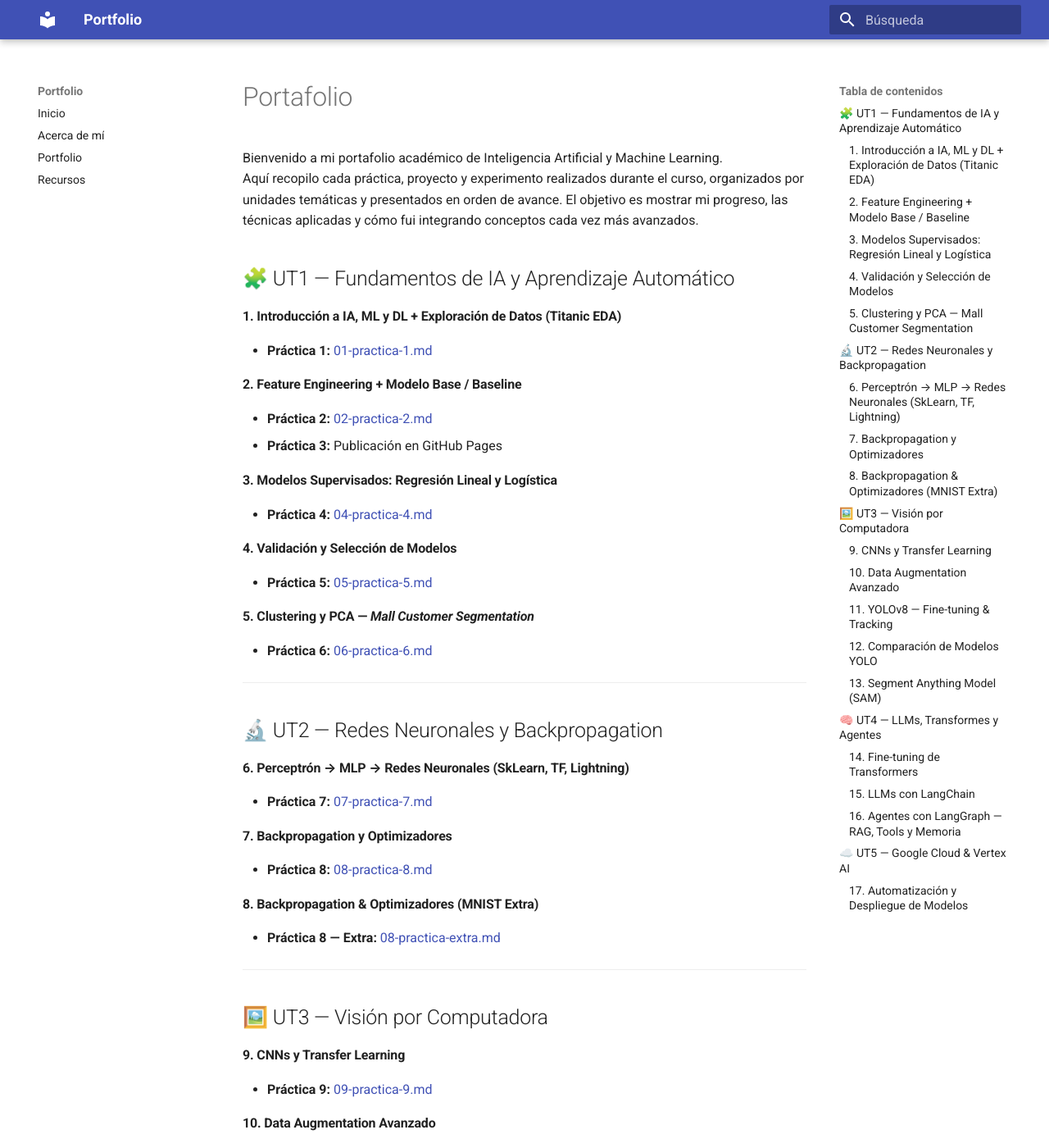
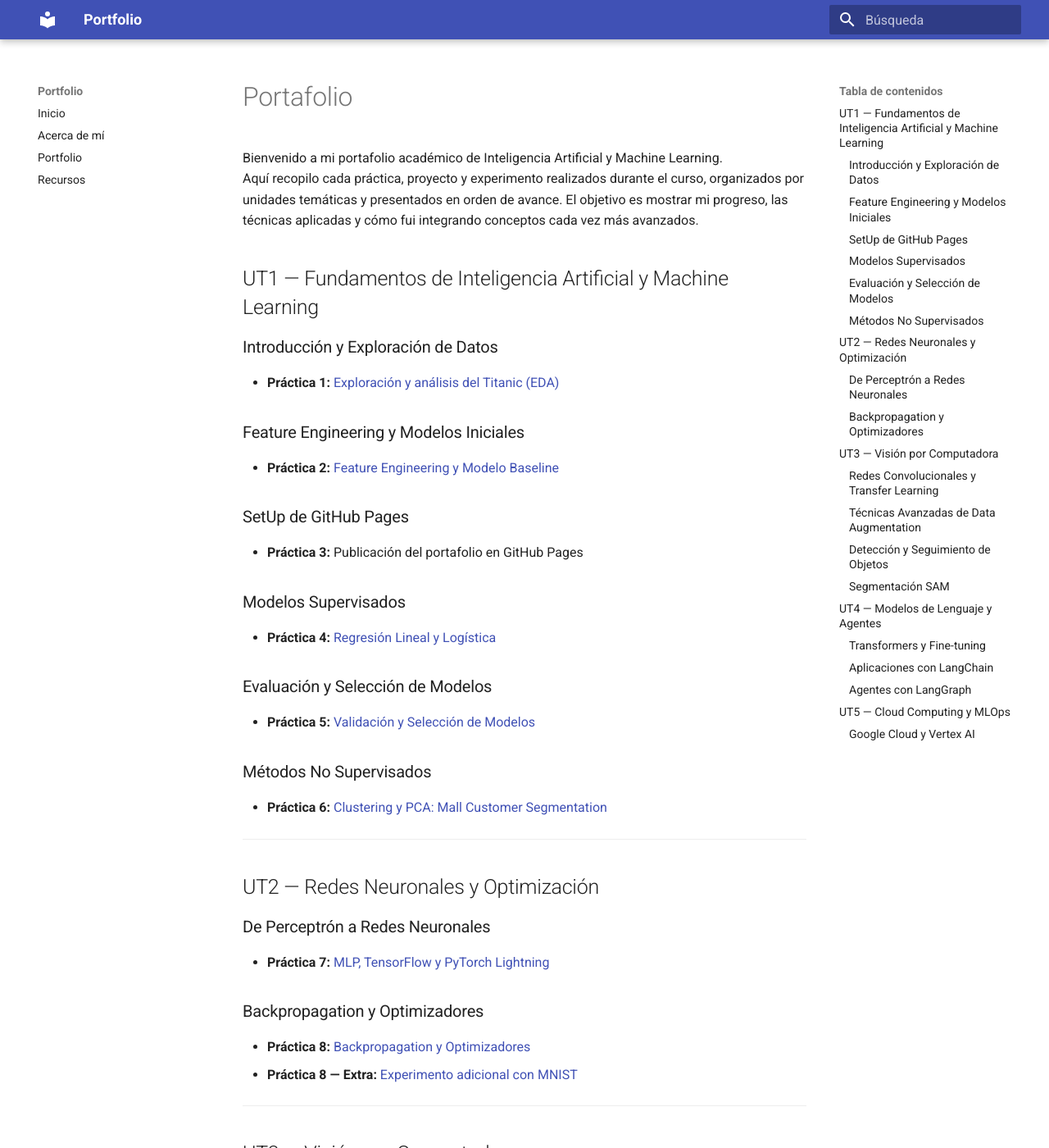
Before and after one commit to Sotogonzalo/IA-portfolio, an MkDocs documentation site: the page built from docs/portfolio/index.md, in a window 1280 px wide and 1400 px high. Shown: the whole window at 82% size. Built offline with MkDocs 1.6.1 and Material for MkDocs 9.7.7, drawn with Linux system fonts in a browser that asks for light colours; some of the changed text lies outside the part shown.

Commit message:
mejora indice.

```diff
--- a/docs/portfolio/index.md
+++ b/docs/portfolio/index.md
@@ -8,70 +8,72 @@ date: 2025-01-01
 Bienvenido a mi portafolio académico de Inteligencia Artificial y Machine Learning.
 Aquí recopilo cada práctica, proyecto y experimento realizados durante el curso, organizados por unidades temáticas y presentados en orden de avance. El objetivo es mostrar mi progreso, las técnicas aplicadas y cómo fui integrando conceptos cada vez más avanzados.
 
-## 🧩 UT1 — Fundamentos de IA y Aprendizaje Automático
-#### 1. Introducción a IA, ML y DL + Exploración de Datos (Titanic EDA)
-- **Práctica 1:** [01-practica-1.md](01-practica-1.md)
+## UT1 — Fundamentos de Inteligencia Artificial y Machine Learning
 
-#### 2. Feature Engineering + Modelo Base / Baseline
-- **Práctica 2:** [02-practica-2.md](02-practica-2.md)
-- **Práctica 3:** Publicación en GitHub Pages
+### Introducción y Exploración de Datos
+- **Práctica 1:** [Exploración y análisis del Titanic (EDA)](01-practica-1.md)
 
-#### 3. Modelos Supervisados: Regresión Lineal y Logística
-- **Práctica 4:** [04-practica-4.md](04-practica-4.md)
+### Feature Engineering y Modelos Iniciales
+- **Práctica 2:** [Feature Engineering y Modelo Baseline](02-practica-2.md)
 
-#### 4. Validación y Selección de Modelos
-- **Práctica 5:** [05-practica-5.md](05-practica-5.md)
+### SetUp de GitHub Pages
+- **Práctica 3:** Publicación del portafolio en GitHub Pages
 
-#### 5. Clustering y PCA — *Mall Customer Segmentation*
-- **Práctica 6:** [06-practica-6.md](06-practica-6.md)
+### Modelos Supervisados
+- **Práctica 4:** [Regresión Lineal y Logística](04-practica-4.md)
+
+### Evaluación y Selección de Modelos
+- **Práctica 5:** [Validación y Selección de Modelos](05-practica-5.md)
+
+### Métodos No Supervisados
+- **Práctica 6:** [Clustering y PCA: Mall Customer Segmentation](06-practica-6.md)
 
 ---
 
-## 🔬 UT2 — Redes Neuronales y Backpropagation
-#### 6. Perceptrón → MLP → Redes Neuronales (SkLearn, TF, Lightning)
-- **Práctica 7:** [07-practica-7.md](07-practica-7.md)
+## UT2 — Redes Neuronales y Optimización
 
-#### 7. Backpropagation y Optimizadores
-- **Práctica 8:** [08-practica-8.md](08-practica-8.md)
+### De Perceptrón a Redes Neuronales
+- **Práctica 7:** [MLP, TensorFlow y PyTorch Lightning](07-practica-7.md)
 
-#### 8. Backpropagation & Optimizadores (MNIST Extra)
-- **Práctica 8 — Extra:** [08-practica-extra.md](08-practica-extra.md)
+### Backpropagation y Optimizadores
+- **Práctica 8:** [Backpropagation y Optimizadores](08-practica-8.md)
+- **Práctica 8 — Extra:** [Experimento adicional con MNIST](08-practica-extra.md)
 
 ---
 
-## 🖼️ UT3 — Visión por Computadora
-#### 9. CNNs y Transfer Learning
-- **Práctica 9:** [09-practica-9.md](09-practica-9.md)
-<!-- #### CNNs y Transfer Learning con TensorFlow/Keras: Pruebas con nuevos datasets - Práctica 9 - Extra: [09-practica-extra.md](09-practica-extra.md) -->
+## UT3 — Visión por Computadora
 
-#### 10. Data Augmentation Avanzado
-- **Práctica 10:** [10-practica-10.md](10-practica-10.md)
+### Redes Convolucionales y Transfer Learning
+- **Práctica 9:** [CNNs y Transfer Learning](09-practica-9.md)
 
-#### 11. YOLOv8 — Fine-tuning & Tracking
-- **Práctica 11:** [11-practica-11.md](11-practica-11.md)
+### Técnicas Avanzadas de Data Augmentation
+- **Práctica 10:** [Data Augmentation Avanzado](10-practica-10.md)
 
-#### 12. Comparación de Modelos YOLO
-- **Práctica 11 — Extra:** [11-practica-extra.md](11-practica-extra.md)
+### Detección y Seguimiento de Objetos
+- **Práctica 11:** [YOLOv8: Fine-tuning & Tracking](11-practica-11.md)
+- **Práctica 11 — Extra:** [Comparación de Modelos YOLO](11-practica-extra.md)
 
-#### 13. Segment Anything Model (SAM)
-- **Práctica 12:** [12-practica-12.md](12-practica-12.md)
+### Segmentación SAM
+- **Práctica 12:** [SAM — Segment Anything Model](12-practica-12.md)
 
 ---
 
-## 🧠 UT4 — LLMs, Transformes y Agentes
-#### 14. Fine-tuning de Transformers
-- **Práctica 13:** [13-practica-13.md](13-practica-13.md)
+## UT4 — Modelos de Lenguaje y Agentes
 
-#### 15. LLMs con LangChain
-- **Práctica 14:** [14-practica-14.md](14-practica-14.md)
+### Transformers y Fine-tuning
+- **Práctica 13:** [Fine-tuning de Transformers](13-practica-13.md)
 
-#### 16. Agentes con LangGraph — RAG, Tools y Memoria
-- **Práctica 15:** [15-practica-15.md](15-practica-15.md)
+### Aplicaciones con LangChain
+- **Práctica 14:** [LLMs y LangChain](14-practica-14.md)
+
+### Agentes con LangGraph
+- **Práctica 15:** [Agentes, RAG y Herramientas con LangGraph](15-practica-15.md)
 
 ---
 
-## ☁️ UT5 — Google Cloud & Vertex AI
-#### 17. Automatización y Despliegue de Modelos
-- **Práctica 16:** [16-practica-16.md](16-practica-16.md)
+## UT5 — Cloud Computing y MLOps
+
+### Google Cloud y Vertex AI
+- **Práctica 16:** [Automatización y despliegue de modelos](16-practica-16.md)
 
 ---
```
